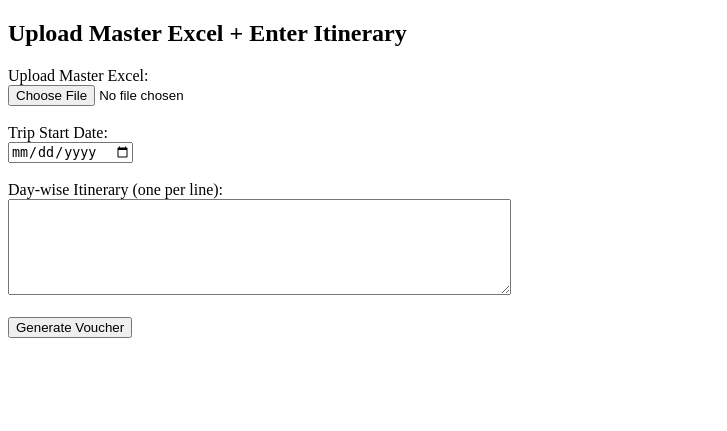
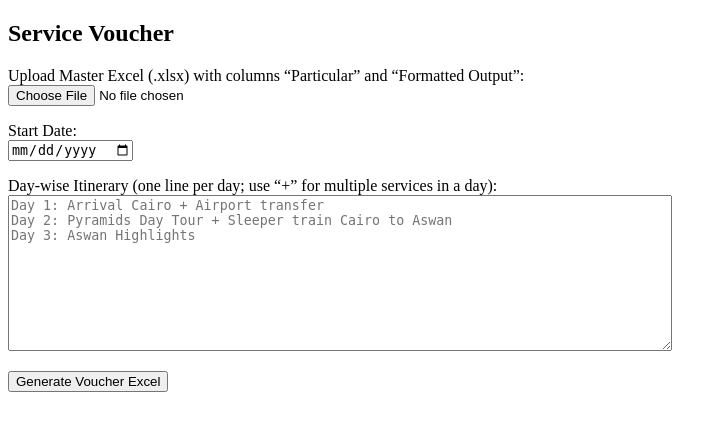
Before and after one commit to ShashankAgarwal1987/nvoucher-app, a Flask app: page / in a window 1280 px wide. Shown: the top 431 px of the page, without its empty margins (0-727 px from the left). Run offline with Flask 3, Linux system fonts and the light colour scheme.

Commit message:
Update index.html

```diff
--- a/templates/index.html
+++ b/templates/index.html
@@ -1,21 +1,24 @@
 <!DOCTYPE html>
 <html>
 <head>
-  <title>Voucher Generator</title>
+  <meta charset="utf-8">
+  <title>OpenAI Voucher Generator</title>
 </head>
 <body>
-  <h2>Upload Master Excel + Enter Itinerary</h2>
+  <h2>Service Voucher</h2>
   <form method="POST" enctype="multipart/form-data">
-    <label>Upload Master Excel:</label><br>
-    <input type="file" name="master_file" /><br><br>
+    <p><label>Upload Master Excel (.xlsx) with columns “Particular” and “Formatted Output”:</label><br>
+       <input type="file" name="master_file" accept=".xlsx" required></p>
 
-    <label>Trip Start Date:</label><br>
-    <input type="date" name="start_date" required /><br><br>
+    <p><label>Start Date:</label><br>
+       <input type="date" name="start_date" required></p>
 
-    <label>Day-wise Itinerary (one per line):</label><br>
-    <textarea name="itinerary" rows="6" cols="60"></textarea><br><br>
+    <p><label>Day-wise Itinerary (one line per day; use “+” for multiple services in a day):</label><br>
+       <textarea name="itinerary" rows="10" cols="80" placeholder="Day 1: Arrival Cairo + Airport transfer
+Day 2: Pyramids Day Tour + Sleeper train Cairo to Aswan
+Day 3: Aswan Highlights"></textarea></p>
 
-    <input type="submit" value="Generate Voucher" />
+    <button type="submit">Generate Voucher Excel</button>
   </form>
 </body>
 </html>
```
